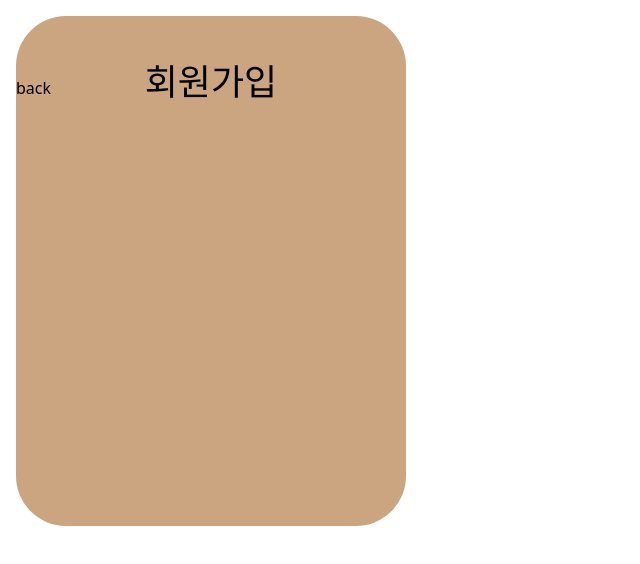
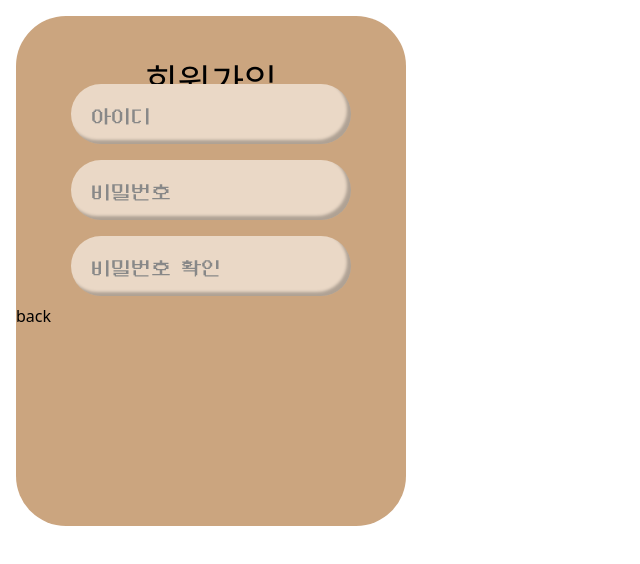
Before and after one commit to hrlee12/-, a React (Vite) app in the folder frontend/: page /#/signup in a window 1280 px wide. Shown: the top 564 px of the page, without its empty margins (0-640 px from the left). Built offline with nearby package versions, Linux system fonts and the light colour scheme; a web font is replaced by a local one.

Commit message:
feat : input 타입 수정 및 항목 추가

```diff
--- a/frontend/src/pages/account/LoginPage.tsx
+++ b/frontend/src/pages/account/LoginPage.tsx
@@ -43,7 +43,7 @@ const LoginPage = () => {
               name={'user-password'}
               size={'small'}
               addStyle='m-2 inputBox-font-medium'
-              type={'text'}
+              type={'password'}
               placeholder={'비밀번호'}
               onChange={(e) => setPassword(e.target.value)}
             />
--- a/frontend/src/pages/account/SignUpPage.tsx
+++ b/frontend/src/pages/account/SignUpPage.tsx
@@ -1,6 +1,12 @@
 import BasicFrame from '@/components/frame/basicFrame';
+import InputBox from '@/components/inputbox';
+import { useState } from 'react';
 
 const SignUpPage = () => {
+  const [userid, setUserId] = useState('');
+  const [password, setPassword] = useState('');
+  const [password2, setPassword2] = useState('');
+
   return (
     <div>
       <BasicFrame>
@@ -9,6 +15,37 @@ const SignUpPage = () => {
             회원가입
           </h2>
         </div>
+        {/* 입력창 */}
+        <div className='flex justify-center items-center'>
+          <InputBox
+            name={'user-id'}
+            size={'small'}
+            addStyle='m-2 inputBox-font-medium'
+            type={'text'}
+            placeholder={'아이디'}
+            onChange={(e) => setUserId(e.target.value)}
+          />
+        </div>
+        <div className='flex justify-center items-center'>
+          <InputBox
+            name={'user-password'}
+            size={'small'}
+            addStyle='m-2 inputBox-font-medium'
+            type={'password'}
+            placeholder={'비밀번호'}
+            onChange={(e) => setPassword(e.target.value)}
+          />
+        </div>
+        <div className='flex justify-center items-center'>
+          <InputBox
+            name={'user-password'}
+            size={'small'}
+            addStyle='m-2 inputBox-font-medium'
+            type={'password'}
+            placeholder={'비밀번호 확인'}
+            onChange={(e) => setPassword2(e.target.value)}
+          />
+        </div>
         <div className=''>back</div>
       </BasicFrame>
     </div>
```
